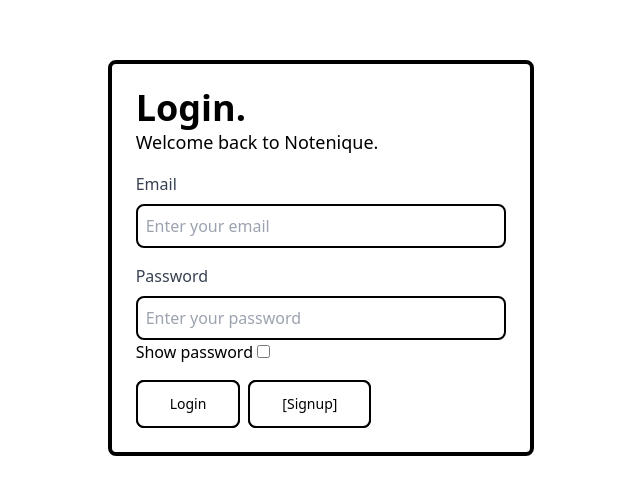
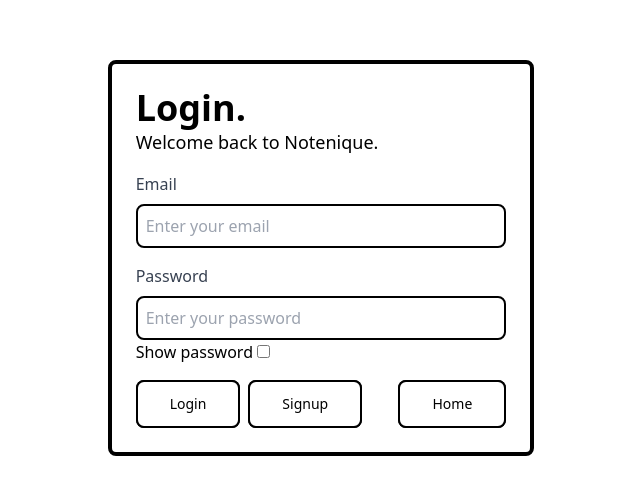
Before and after one commit to JustEmkay/notenique, a React (Create React App) app: page /Login in a window 1280 px wide. Shown: the part 142-636 px from the top of the page, without its empty margins (319-959 px from the left). Built offline with nearby package versions, Linux system fonts and the light colour scheme.

Commit message:
lil tweak in login and register

```diff
--- a/src/components/Auth/Login.js
+++ b/src/components/Auth/Login.js
@@ -53,7 +53,7 @@
   const togglePassword = () => setShowPassword(!showPassword);
 
   return (
-    <div className="flex h-screen justify-center items-center font-Montserrat">
+    <div className="flex flex-col w-auto h-screen justify-center items-center font-Montserrat">
       <form
         onSubmit={handleSubmit(loginauth)}
         className="bg-white border-4 border-black p-6 rounded-lg w-full sm:w-1/2 lg:w-1/3"
@@ -100,6 +100,8 @@
             onChange={togglePassword}
           />
         </div>
+        <div className="flex justify-between">
+          <div>
             <button
               type="submit"
               className="group mr-2 relative hover:text-blue-400 inline-block text-sm font-medium text-black outline-none active:text-black"
@@ -113,10 +115,20 @@
               <Link className="hover:text-red-400" to="/Register">
                 <span class="absolute  rounded-lg inset-0 translate-x-0 translate-y-0 bg-black outline-none transition-transform group-hover:translate-y-0.5 group-hover:translate-x-0.5"></span>
                 <span class="relative  rounded-lg block border-2 outline-none border-current bg-white px-8 py-3">
-              [Signup]
+                  Signup
                 </span>
               </Link>
             </button>
+          </div>
+          <button className="group relative inline-block text-sm font-medium text-black outline-none active:text-black">
+            <Link className="hover:text-yellow-400" to="/notenique">
+              <span class="absolute  rounded-lg inset-0 translate-x-0 translate-y-0 bg-black outline-none transition-transform group-hover:translate-y-0.5 group-hover:translate-x-0.5"></span>
+              <span class="relative  rounded-lg block border-2 outline-none border-current bg-white px-8 py-3">
+                Home
+              </span>
+            </Link>
+          </button>
+        </div>
       </form>
     </div>
   );
--- a/src/components/Auth/Register.js
+++ b/src/components/Auth/Register.js
@@ -1,5 +1,5 @@
 import React, { useState } from "react";
-import { useNavigate,Link } from 'react-router-dom';
+import { useNavigate, Link } from "react-router-dom";
 import { useForm } from "react-hook-form";
 
 const Register = () => {
@@ -11,7 +11,6 @@
     try {
       const url = "http://localhost:4000/users/register";
       const response = await fetch(url, {
-
         method: "POST",
         headers: {
           Accept: "application/json",
@@ -26,9 +25,9 @@
         setLoginMsg(err.msg);
         return;
       } else {
-                alert("Account created successfully,Redirects to Login page")
+        alert("Account created successfully,Redirects to Login page");
         setTimeout(() => {
-            navigate('/Login', { replace: true });
+          navigate("/Login", { replace: true });
         }, 3000);
 
         return <div>Redirecting...</div>;
@@ -124,7 +123,12 @@
             onChange={togglePassword}
           />
         </div>
-            <button type="submit" className="group mr-2 hover:text-blue-400 relative inline-block text-sm font-medium text-black outline-none active:text-black">
+        <div className="flex justify-between">
+          <div>
+            <button
+              type="submit"
+              className="group mr-2 hover:text-blue-400 relative inline-block text-sm font-medium text-black outline-none active:text-black"
+            >
               <span class="absolute  rounded-lg inset-0 translate-x-0 translate-y-0 bg-black outline-none transition-transform group-hover:translate-y-0.5 group-hover:translate-x-0.5"></span>
               <span class="relative  rounded-lg block border-2 outline-none border-current bg-white px-8 py-3">
                 Create
@@ -138,9 +142,19 @@
                 </span>
               </Link>
             </button>
+          </div>
+          <button className="group relative inline-block text-sm font-medium text-black outline-none active:text-black">
+            <Link className="hover:text-yellow-400" to="/notenique">
+              <span class="absolute  rounded-lg inset-0 translate-x-0 translate-y-0 bg-black outline-none transition-transform group-hover:translate-y-0.5 group-hover:translate-x-0.5"></span>
+              <span class="relative  rounded-lg block border-2 outline-none border-current bg-white px-8 py-3">
+                Home
+              </span>
+            </Link>
+          </button>
+        </div>
       </form>
     </div>
   );
 };
 
-export default Register
+export default Register;
```
Lines whose indentation alone changed are shown as unchanged.
